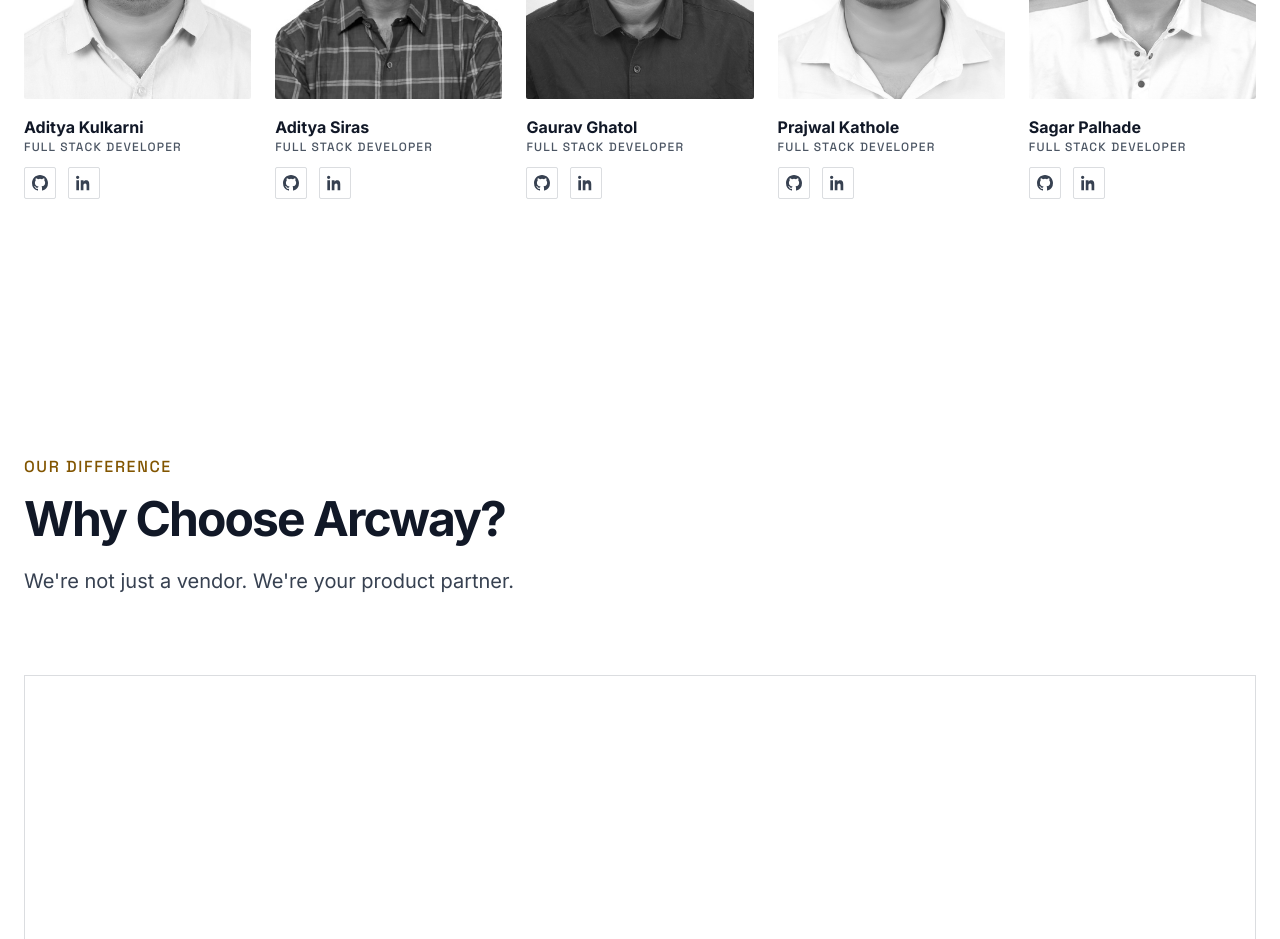
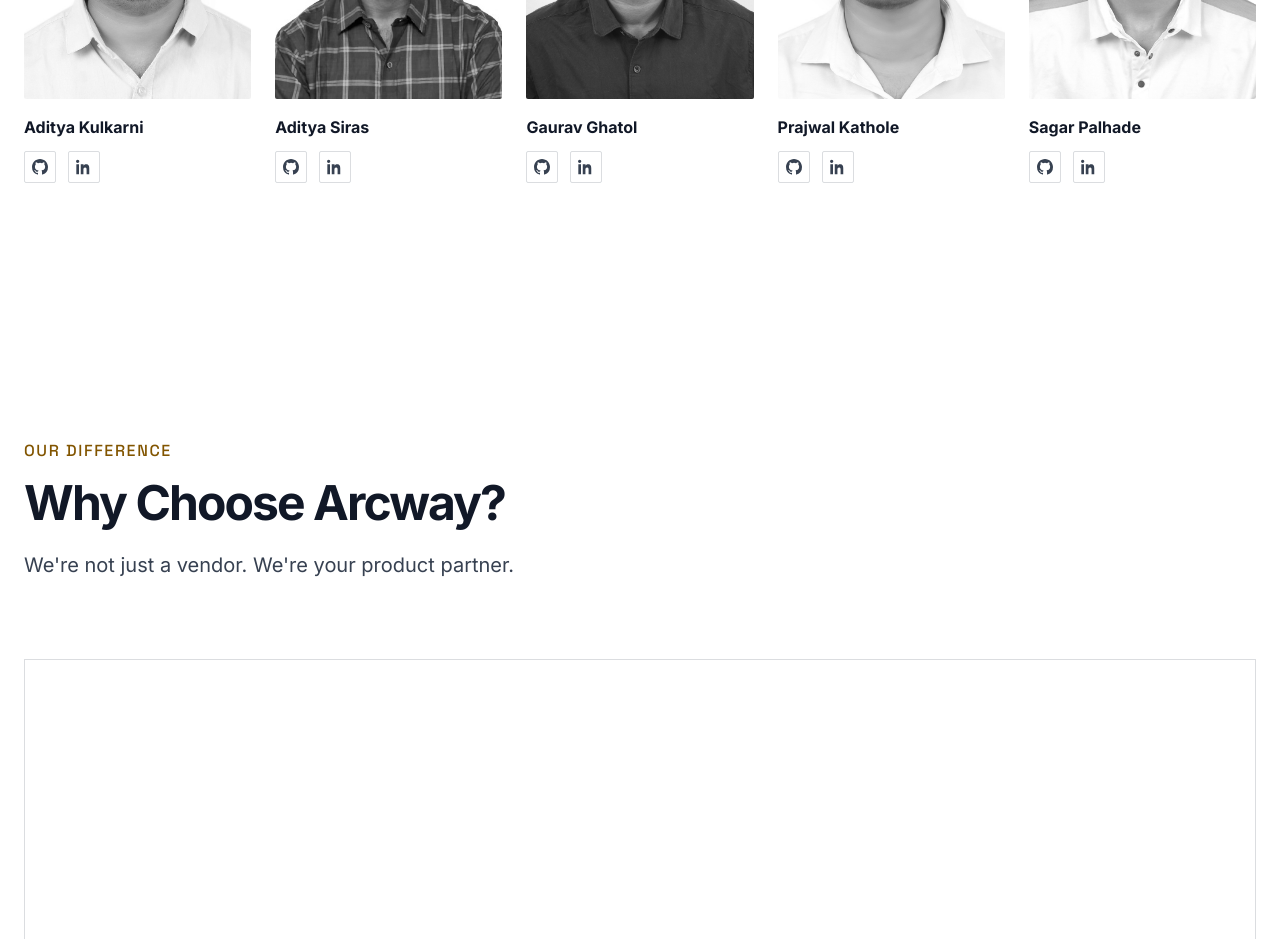
Before and after one commit to arc-way/Portfolio, a plain HTML site: page index.html in a window 1280 px wide. Shown: the part 5660-6599 px from the top of the page. Drawn offline with nearby package versions, Linux system fonts and the light colour scheme.

Commit message:
Position is remove and gitignore is added

```diff
--- a/index.html
+++ b/index.html
@@ -924,9 +924,9 @@
                 ></div>
               </div>
               <h4 class="font-bold">Aditya Kulkarni</h4>
-              <p class="text-xs mono-label text-neutral-500">
+              <!-- <p class="text-xs mono-label text-neutral-500">
                 Full Stack Developer
-              </p>
+              </p> -->
               <div class="mt-3 flex flex-wrap gap-3">
                 <a
                   aria-label="Aditya Kulkarni GitHub profile"
@@ -977,9 +977,9 @@
                 ></div>
               </div>
               <h4 class="font-bold">Aditya Siras</h4>
-              <p class="text-xs mono-label text-neutral-500">
+              <!-- <p class="text-xs mono-label text-neutral-500">
                 Full Stack Developer
-              </p>
+              </p> -->
               <div class="mt-3 flex flex-wrap gap-3">
                 <a
                   aria-label="Aditya Siras GitHub profile"
@@ -1030,9 +1030,9 @@
                 ></div>
               </div>
               <h4 class="font-bold">Gaurav Ghatol</h4>
-              <p class="text-xs mono-label text-neutral-500">
+              <!-- <p class="text-xs mono-label text-neutral-500">
                 Full Stack Developer
-              </p>
+              </p> -->
               <div class="mt-3 flex flex-wrap gap-3">
                 <a
                   aria-label="Gaurav Ghatol GitHub profile"
@@ -1083,9 +1083,9 @@
                 ></div>
               </div>
               <h4 class="font-bold">Prajwal Kathole</h4>
-              <p class="text-xs mono-label text-neutral-500">
+              <!-- <p class="text-xs mono-label text-neutral-500">
                 Full Stack Developer
-              </p>
+              </p> -->
               <div class="mt-3 flex flex-wrap gap-3">
                 <a
                   aria-label="Prajwal Kathole GitHub profile"
@@ -1136,9 +1136,9 @@
                 ></div>
               </div>
               <h4 class="font-bold">Sagar Palhade</h4>
-              <p class="text-xs mono-label text-neutral-500">
+              <!-- <p class="text-xs mono-label text-neutral-500">
                 Full Stack Developer
-              </p>
+              </p> -->
               <div class="mt-3 flex flex-wrap gap-3">
                 <a
                   aria-label="Sagar Palhade GitHub profile"
```
Also changed, not shown: 1 other file.
